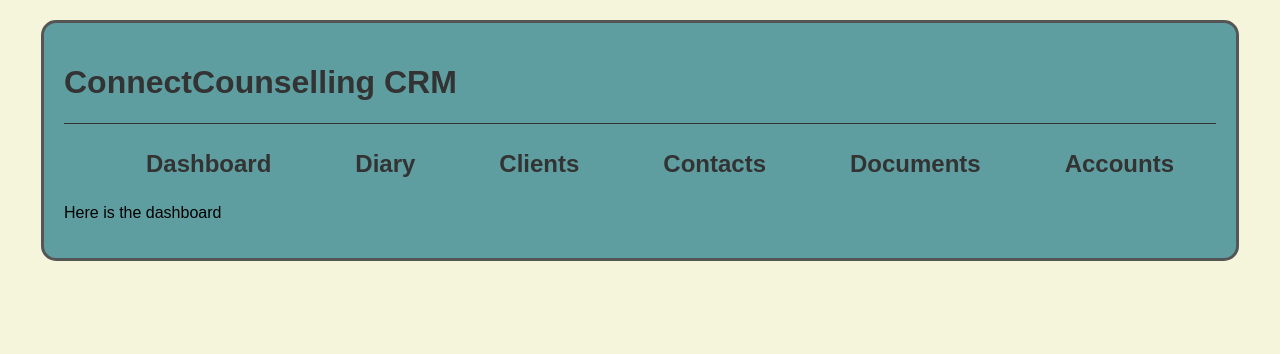
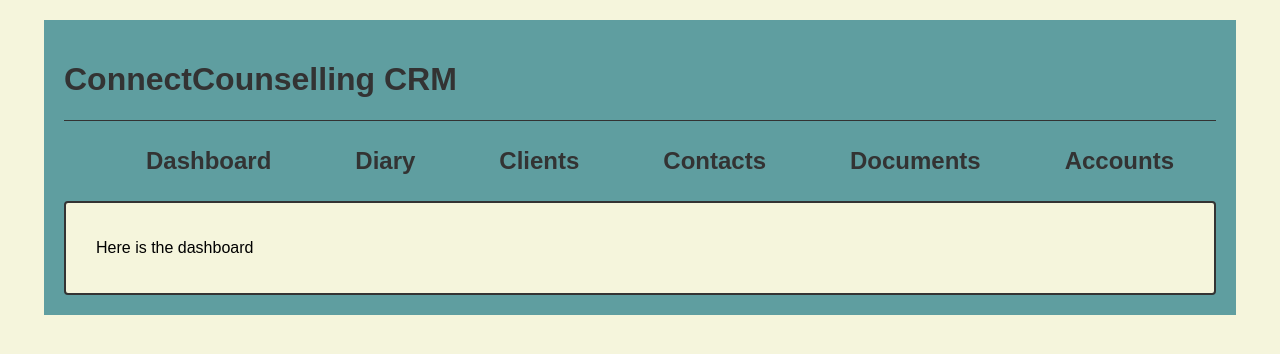
Before and after one commit to br1Pod/counselling_crm, a React (Create React App) app: page / in a window 1280 px wide. Shown: the top 354 px of the page. Built offline with nearby package versions, Linux system fonts and the light colour scheme.

Commit message:
fixed nav to use Link instead of anchors. removed uncalled functions from components

```diff
--- a/public/index.html
+++ b/public/index.html
@@ -24,9 +24,9 @@
       work correctly both with client-side routing and a non-root public URL.
       Learn how to configure a non-root public URL by running `npm run build`.
     -->
-    <title>React App</title>
+    <title>ConnectCounselling App</title>
   </head>
-  <body>
+  <body className="cornered">
     <noscript>You need to enable JavaScript to run this app.</noscript>
     <div id="root"></div>
     <!--
--- a/src/App.js
+++ b/src/App.js
@@ -1,5 +1,5 @@
 import React, { useState, useEffect } from 'react';
-import { BrowserRouter as Router, Route, Link, Switch } from 'react-router-dom';
+import { BrowserRouter as Router, Route, Switch } from 'react-router-dom';
 import DashboardContainer from './containers/DashboardContainer'
 import DiaryContainer from './containers/DiaryContainer'
 import ClientsContainer from './containers/ClientsContainer'
--- a/src/components/Header.js
+++ b/src/components/Header.js
@@ -1,5 +1,5 @@
 import React from 'react';
-import { withRouter } from 'react-router-dom';
+import { Link } from 'react-router-dom';
 
 import '../css/main.css'
 
@@ -9,16 +9,37 @@ const Header = () => {
 
         <header>
             <div id= "branding">
-                <h1><a href = "/" title="Go to Dashboard">ConnectCounselling CRM</a></h1>
+                <h1 title="View Dashboard">
+                    <Link to = "/"> ConnectCounselling CRM </Link>
+                </h1>
             </div>
             <nav>
                 <ul id="primary_nav">
-                    <li><a href = "/" title="View Dashboard">Dashboard</a></li>
-                    <li><a href = "/diary" title="View Diary">Diary</a></li>
-                    <li><a href = "/clients" title="View Clients">Clients</a></li>
-                    <li><a href = "/contacts" title="View Contacts">Contacts</a></li>
-                    <li><a href = "/docs" title="View Documents">Documents</a></li>
-                    <li><a href = "/accounts" title="View Accounts">Accounts</a></li>
+
+                    <li title="View Dashboard">
+                        <Link to = "/">Dashboard</Link>
+                    </li>
+
+                    <li title="View Diary">
+                        <Link to = "/diary">Diary</Link>
+                    </li>
+
+                    <li title="View Clients">
+                        <Link to = "/clients">Clients</Link>
+                    </li>
+
+                    <li title="View Contacts">
+                        <Link to = "/contacts">Contacts</Link>
+                    </li>
+
+                    <li title="View Documents">
+                        <Link to = "/docs">Documents</Link>
+                    </li>
+
+                    <li title="View Accounts">
+                        <Link to = "/accounts">Accounts</Link>
+                    </li>
+
                 </ul>
             </nav>
 
--- a/src/components/Layout.js
+++ b/src/components/Layout.js
@@ -6,9 +6,11 @@ import '../css/layout.css'
 const Layout = ({ children }) => {
     return (
         <div id='layout'>
-
-            <div id='content'>
-                {children}
+            <Header/>
+            <div id="main_body" className="cornered">
+                <div id='content'>
+                    {children}
+                </div>
             </div>
         </div>
     )
--- a/src/containers/AccountsContainer.js
+++ b/src/containers/AccountsContainer.js
@@ -1,6 +1,4 @@
 import React, { useState } from 'react';
-import { withRouter } from 'react-router-dom';
-import Header from '../components/Header.js';
 import '../css/main.css'
 
 const AccountsContainer = () => {
@@ -9,7 +7,6 @@ const AccountsContainer = () => {
     return (
         <>
 
-            <Header/>
             <div id="accounts">
                 <p>Here are the accounts</p>
             </div>
--- a/src/containers/ClientsContainer.js
+++ b/src/containers/ClientsContainer.js
@@ -1,6 +1,4 @@
 import React, { useState } from 'react';
-import { withRouter } from 'react-router-dom';
-import Header from '../components/Header.js';
 import '../css/main.css'
 
 const ClientsContainer = () => {
@@ -9,7 +7,6 @@ const ClientsContainer = () => {
     return (
         <>
 
-            <Header/>
             <div id="clients">
                 <p>Here are the clients</p>
             </div>
--- a/src/containers/ContactsContainer.js
+++ b/src/containers/ContactsContainer.js
@@ -1,6 +1,4 @@
 import React, { useState } from 'react';
-import { withRouter } from 'react-router-dom';
-import Header from '../components/Header.js';
 import '../css/main.css'
 
 const ContactsContainer = () => {
@@ -9,7 +7,6 @@ const ContactsContainer = () => {
     return (
         <>
 
-            <Header/>
             <div id="contacts">
                 <p>Here are the contacts</p>
             </div>
--- a/src/containers/DashboardContainer.js
+++ b/src/containers/DashboardContainer.js
@@ -1,6 +1,4 @@
 import React, { useState } from 'react';
-import { withRouter } from 'react-router-dom';
-import Header from '../components/Header.js';
 import '../css/main.css'
 
 const DashboardContainer = () => {
@@ -9,7 +7,6 @@ const DashboardContainer = () => {
     return (
         <>
 
-            <Header/>
             <div id="dashboard">
                 <p>Here is the dashboard</p>
             </div>
--- a/src/containers/DiaryContainer.js
+++ b/src/containers/DiaryContainer.js
@@ -1,6 +1,4 @@
 import React, { useState } from 'react';
-import { withRouter } from 'react-router-dom';
-import Header from '../components/Header.js';
 import '../css/main.css'
 
 const DiaryContainer = () => {
@@ -9,7 +7,6 @@ const DiaryContainer = () => {
     return (
         <>
 
-            <Header/>
             <div id="diary">
                 <p>Here is the diary</p>
             </div>
--- a/src/containers/DocumentsContainer.js
+++ b/src/containers/DocumentsContainer.js
@@ -1,6 +1,4 @@
 import React, { useState } from 'react';
-import { withRouter } from 'react-router-dom';
-import Header from '../components/Header.js';
 import '../css/main.css'
 
 const DocumentsContainer = () => {
@@ -9,7 +7,6 @@ const DocumentsContainer = () => {
     return (
         <>
 
-            <Header/>
             <div id="documents">
                 <p>Here are the documents</p>
             </div>
--- a/src/css/layout.css
+++ b/src/css/layout.css
@@ -7,12 +7,15 @@ html {
 body {
     width: 90%;
     margin: 20px auto;
-    border: 3px solid #555;
     padding: 20px;
     background: cadetblue;
-    border-radius: 15px;
     color: black;
     font-family: sans-serif;
+}
+
+.cornered {
+    border-radius: 4px;
+    border: 2px solid #333;
 }
 
 header #branding{
@@ -38,6 +41,7 @@ ul#primary_nav li{
 ul#primary_nav li:hover,
 ul#primary_nav li:active{
     background-color:beige;
+    border-radius: 4px;
 }
 
 ul#primary_nav li a{
@@ -46,3 +50,8 @@ ul#primary_nav li a{
     color: #333;
     font-weight: bold;
 }
+
+#main_body{
+    background: beige;
+    padding: 20px 30px;
+}
```
